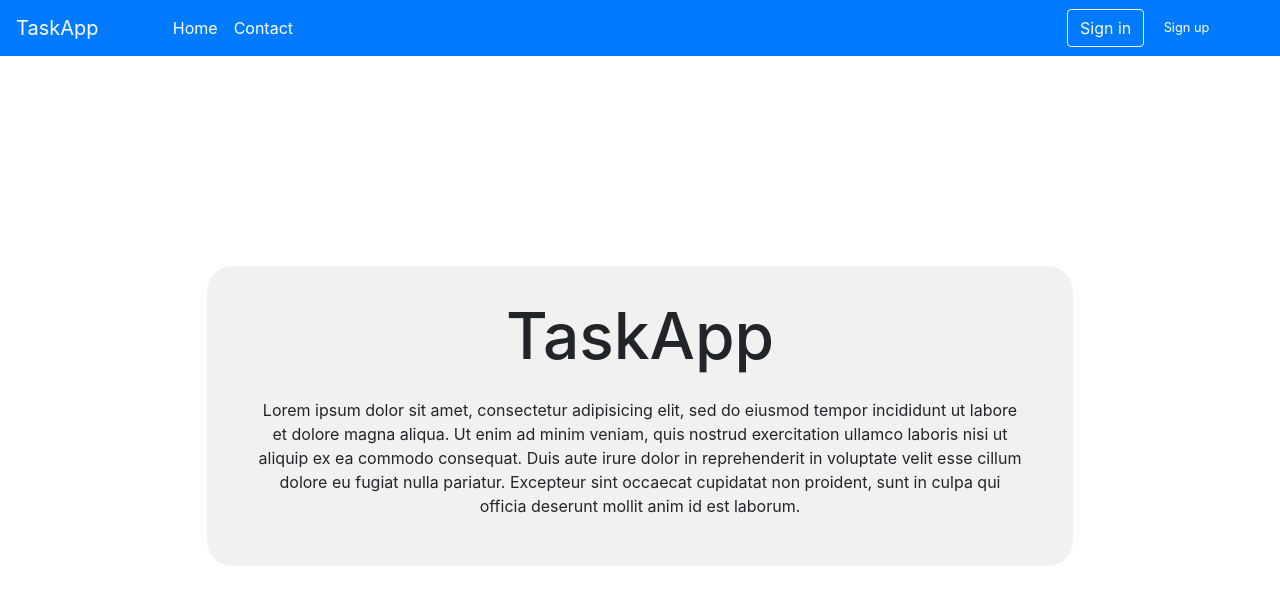
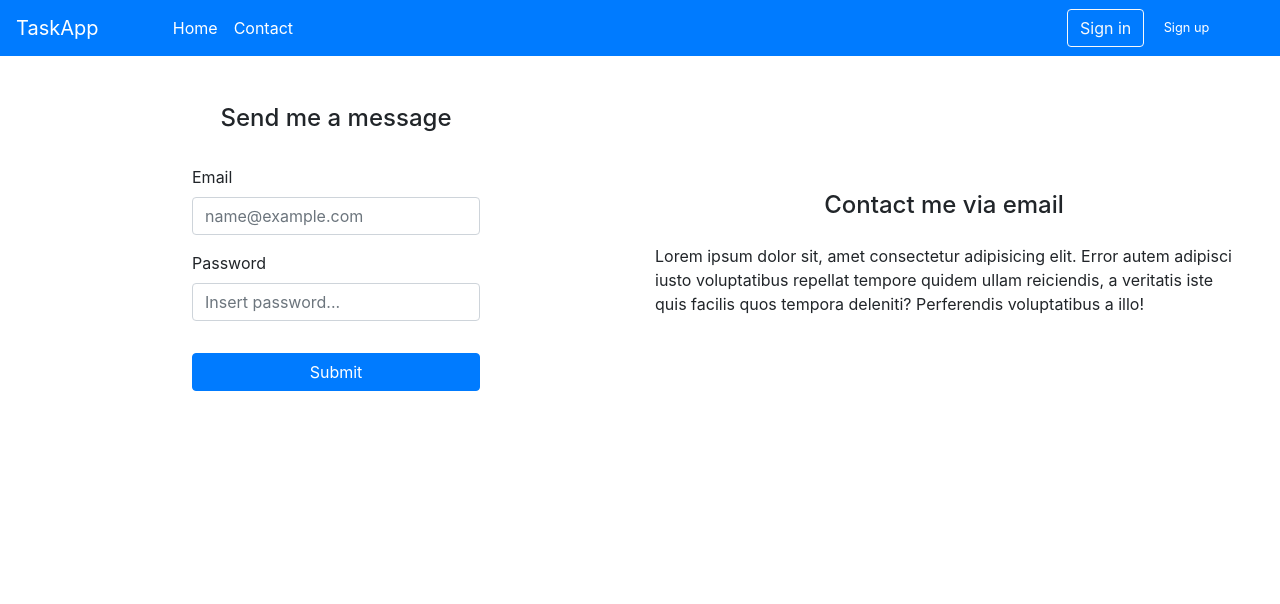
Before and after one commit to fdsosa/task-app-angular, an Angular app: page /contact in a window 1280 px wide. Shown: the top 604 px of the page. Built offline with nearby package versions, Linux system fonts and the light colour scheme.

Commit message:
feature/creating-components - Created contact component

```diff
--- a/src/app/app.module.ts
+++ b/src/app/app.module.ts
@@ -9,6 +9,7 @@ import { HomeContentComponent } from './components/home-content/home-content.com
 import { LoginComponent } from './components/login/login.component';
 import { JoinComponent } from './components/join/join.component';
 import { UserComponent } from './components/user/user.component';
+import { ContactComponent } from './components/contact/contact.component';
 
 const appRoutes: Routes = [
   {
@@ -21,7 +22,7 @@ const appRoutes: Routes = [
   },
   {
     path: 'contact',
-    component: HomeComponent
+    component: ContactComponent
   },
   {
     path: 'login',
@@ -47,7 +48,8 @@ const appRoutes: Routes = [
     HomeContentComponent,
     LoginComponent,
     JoinComponent,
-    UserComponent
+    UserComponent,
+    ContactComponent
   ],
   imports: [
     BrowserModule,
--- /dev/null
+++ b/src/app/components/contact/contact.component.html
@@ -0,0 +1,28 @@
+<app-header></app-header>
+<div class="boxContact">
+    <section class="d-flex justify-content-center left">
+        <div class="card justify-content-center" style="width: 25rem">
+            <h4 class="card-title">Send me a message</h4>
+            <div class="card-body justify-content-center d-flex">
+                <form>
+                    <div class="form-group">
+                        <label for="exampleFormControlInput1">Email</label>
+                        <input type="email" class="form-control" id="exampleFormControlInput1" placeholder="name@example.com">
+                    </div>
+                    <div class="form-group">
+                        <label for="exampleFormControlInput1">Password</label>
+                        <input type="password" class="form-control" id="exampleFormControlInput1" placeholder="Insert password...">
+                    </div>
+                    <button type="button" class="btn btn-primary w-100 mt-3 mb-2">Submit</button>
+                </form>
+            </div>
+        </div>
+    </section>
+
+    <section class="container right d-flex align-items-center">
+        <div>
+            <h4 class="mb-4">Contact me via email</h4>
+            <p>Lorem ipsum dolor sit, amet consectetur adipisicing elit. Error autem adipisci iusto voluptatibus repellat tempore quidem ullam reiciendis, a veritatis iste quis facilis quos tempora deleniti? Perferendis voluptatibus a illo!</p>
+        </div>
+    </section>
+</div>
--- /dev/null
+++ b/src/app/components/contact/contact.component.scss
@@ -0,0 +1,34 @@
+.boxContact{
+    display: inline-flex;
+	padding: 3rem 2rem;
+    width: 100%;
+    margin: 0 0;
+
+    .left{
+        display: flex;
+        width: 50%;
+
+        h4{
+            text-align: center;
+        }
+
+        .card{
+            border: none;
+
+        }
+
+        form{
+            width: 80%;
+            background-color: #fff;
+            border: none;
+        }
+    }
+
+    .right{
+        width: 50%;
+
+        h4{
+            text-align: center;
+        }
+    }
+}
--- /dev/null
+++ b/src/app/components/contact/contact.component.ts
@@ -0,0 +1,15 @@
+import { Component, OnInit } from '@angular/core';
+
+@Component({
+  selector: 'app-contact',
+  templateUrl: './contact.component.html',
+  styleUrls: ['./contact.component.scss']
+})
+export class ContactComponent implements OnInit {
+
+  constructor() { }
+
+  ngOnInit() {
+  }
+
+}
```
Also changed, not shown: 1 other file (tests, documents, lock files or other folders).
